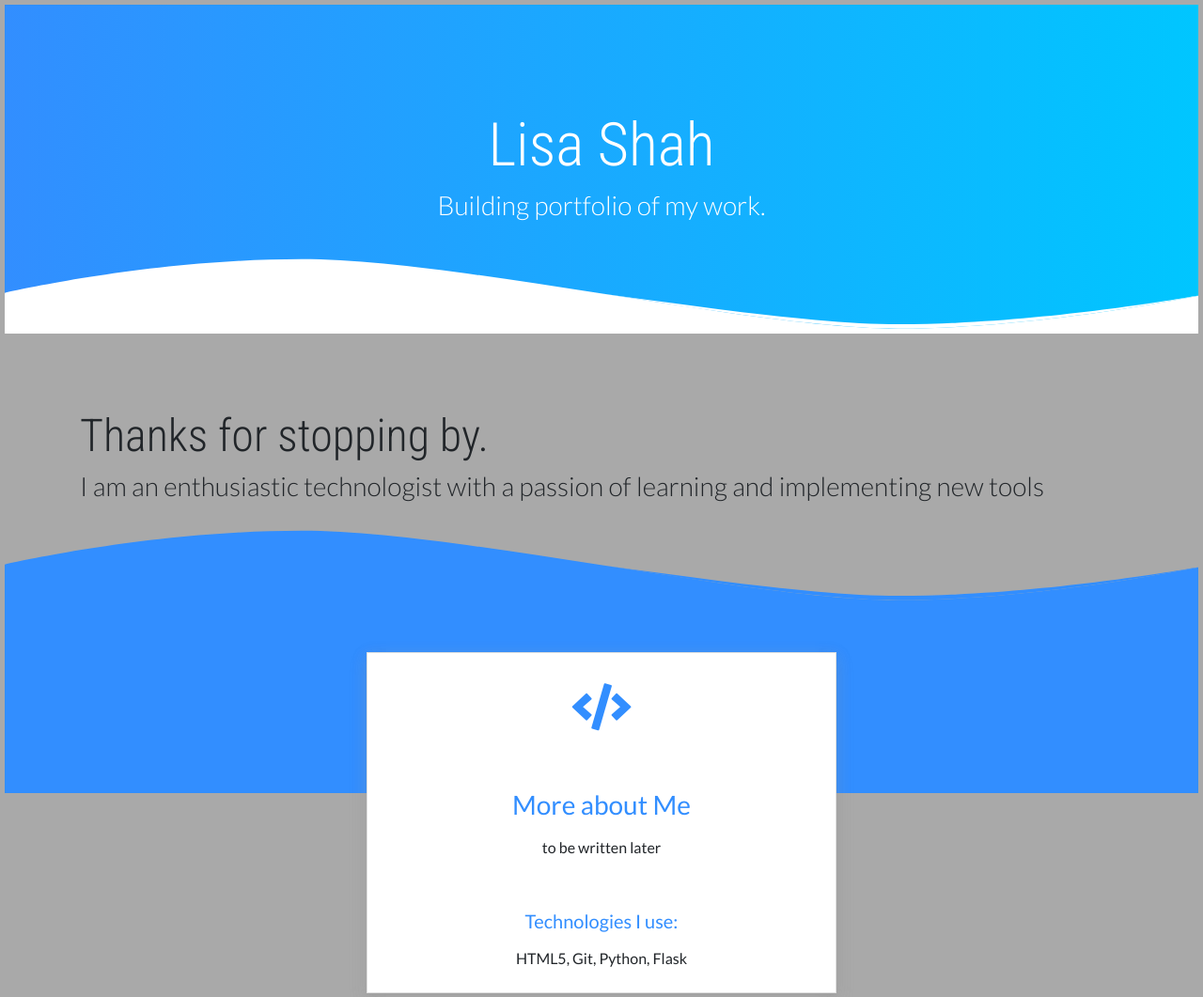
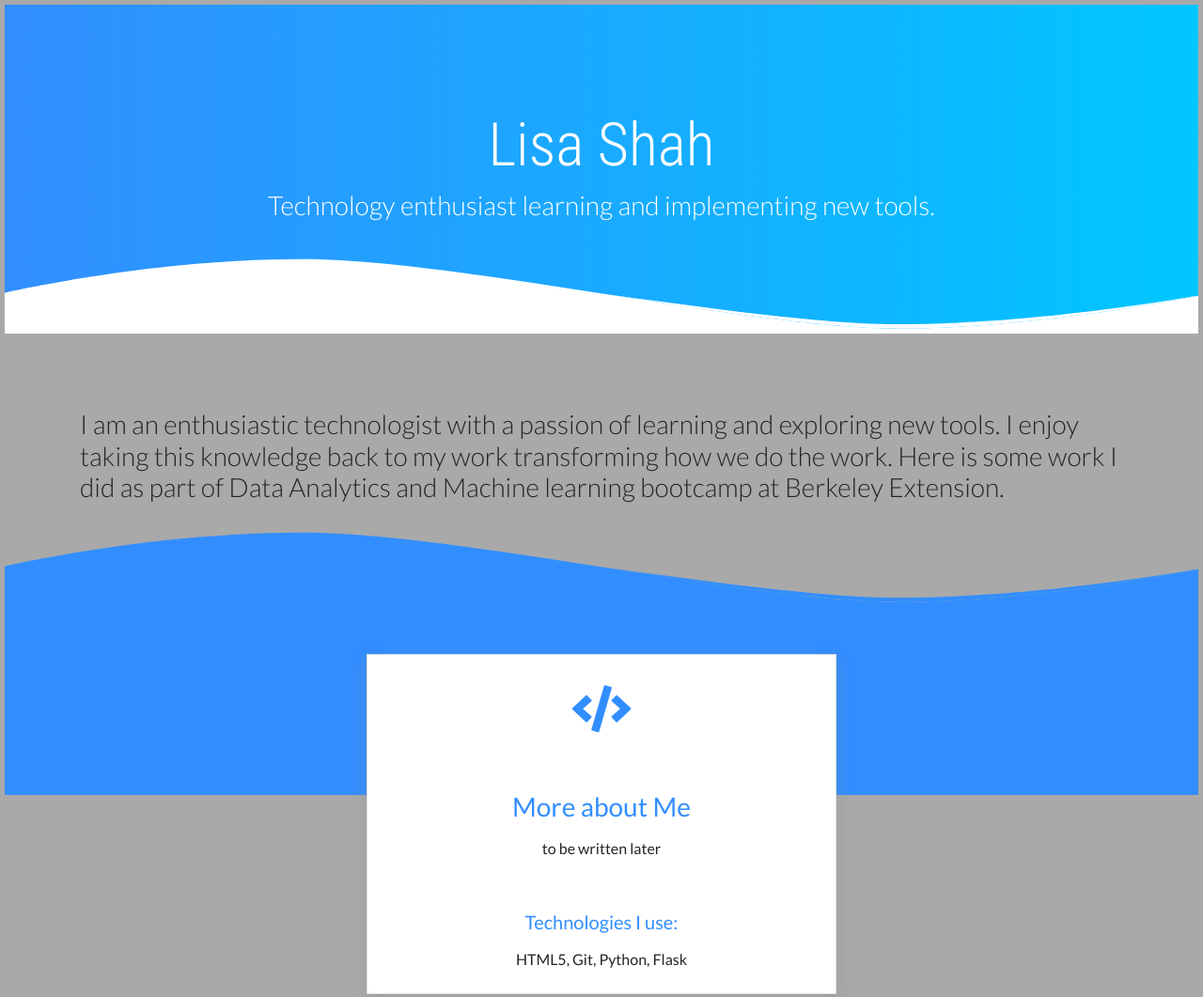
Before and after one commit to LISASHAH/Portfolio, a plain HTML site: page index.html in a window 1280 px wide. Shown: the top 1061 px of the page at 94% size. Drawn offline with nearby package versions, Linux system fonts and the light colour scheme.

Commit message:
Update index.html

```diff
--- a/index.html
+++ b/index.html
@@ -29,7 +29,7 @@
         <div class="wave">
             <div class="container header-container">
                 <h1 class="name">Lisa Shah</h1>
-                <h3 class="subtitle text-center">Building portfolio of my work.</h3>
+                <h3 class="subtitle text-center">Technology enthusiast learning and implementing new tools.</h3>
                 <!-- <img src="assets/images/student.png" class="boy" alt="boy image" /> -->
             </div>
         </div>
@@ -44,9 +44,9 @@
     </header>
 
     <section class="container">
-        <h1 class="title">Thanks for stopping by.
-        </h1>
-        <h3 class="subtitle">I am an enthusiastic technologist with a passion of learning and implementing new tools </h3>
+        <h3 class="subtitle">I am an enthusiastic technologist with a passion of learning and exploring new tools.
+            I enjoy taking this knowledge back to my work transforming how we do the work.
+            Here is some work I did as part of Data Analytics and Machine learning bootcamp at Berkeley Extension. </h3>
     </section>
     <div class="wave-svg-color">
         <svg xmlns="http://www.w3.org/2000/svg" fill="#328eff" opacity="1" width="100%" height="80"
```
